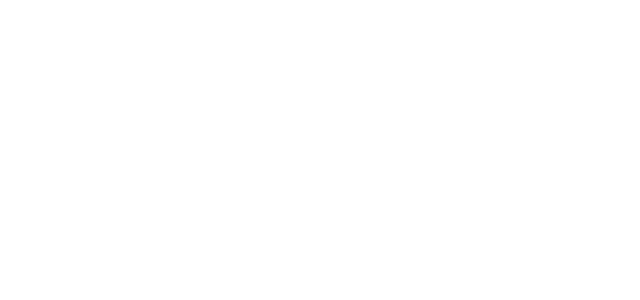
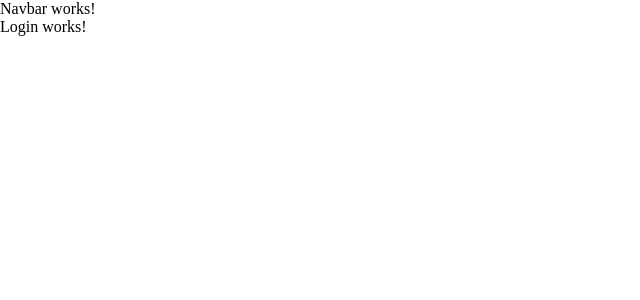
Before and after one commit to jadeallencook/Game-Map-Editor, a React (Create React App) app: page / in a window 1280 px wide. Shown: the top 300 px of the page, without its empty margins (0-640 px from the left). Built offline with nearby package versions, Linux system fonts and the light colour scheme.

Commit message:
🎉 Another style update

```diff
--- a/src/index.scss
+++ b/src/index.scss
@@ -3,7 +3,6 @@
 body {
   margin: 0px;
   padding: 0px;
-  color: $white;
 }
 
 .clickable:hover {
```
